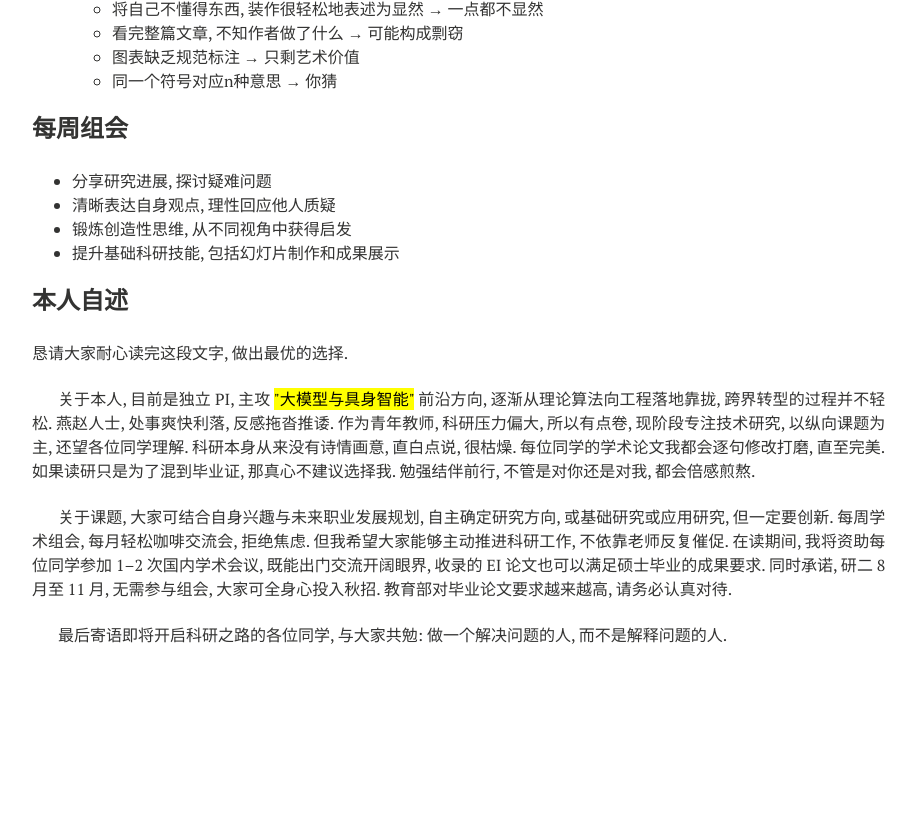
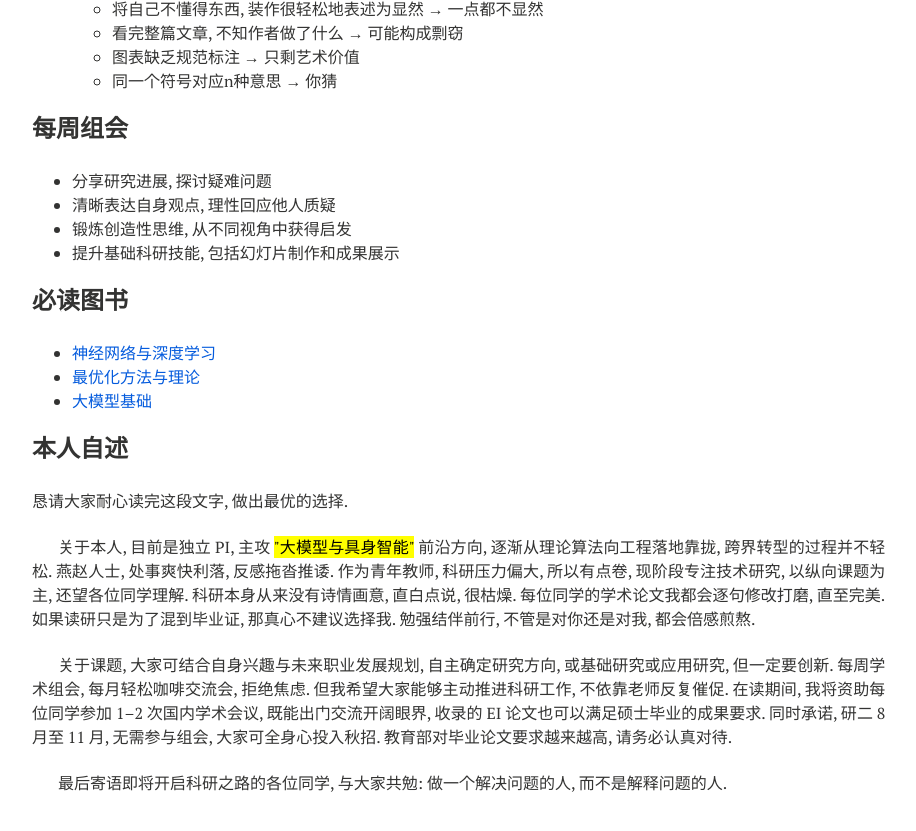
Before and after one commit to xianchaoxiu/xianchaoxiu.github.io, a Jekyll site: the page built from chinese/reading/index.md, in a window 1280 px wide and 900 px high, scrolled down 1392 px. Shown: the top 831 px of the window, without its empty margins (288-1204 px from the left). Built offline with Jekyll 4.4.1, drawn with Linux system fonts in a browser that asks for light colours; nearby versions of some CDN libraries; before the commit the page ends 2144 px from its top, so only the background shows below that.

Commit message:
Update index.md

```diff
--- a/chinese/reading/index.md
+++ b/chinese/reading/index.md
@@ -73,6 +73,12 @@ share: false
 * 提升基础科研技能, 包括幻灯片制作和成果展示
 
 
+### 必读图书
+*  <a href="https://nndl.ai/" class="textlink" target="_blank">  神经网络与深度学习 </a> <br>
+*  <a href="http://faculty.bicmr.pku.edu.cn/~wenzw/optbook.html" class="textlink" target="_blank">  最优化方法与理论 </a> <br>
+*  <a href="https://llmbook-zh.github.io/" class="textlink" target="_blank">  大模型基础 </a> <br>
+
+
 ### 本人自述
 
 恳请大家耐心读完这段文字, 做出最优的选择. <br> <br>
```
